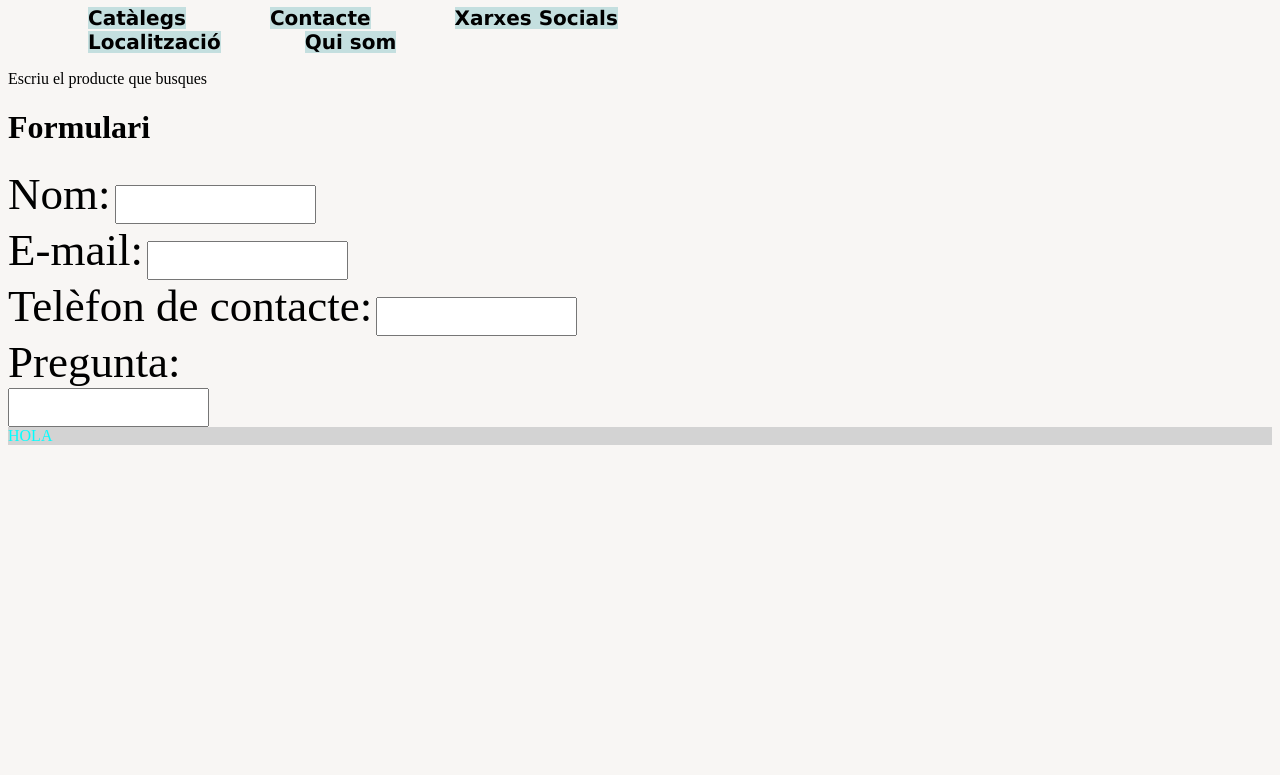
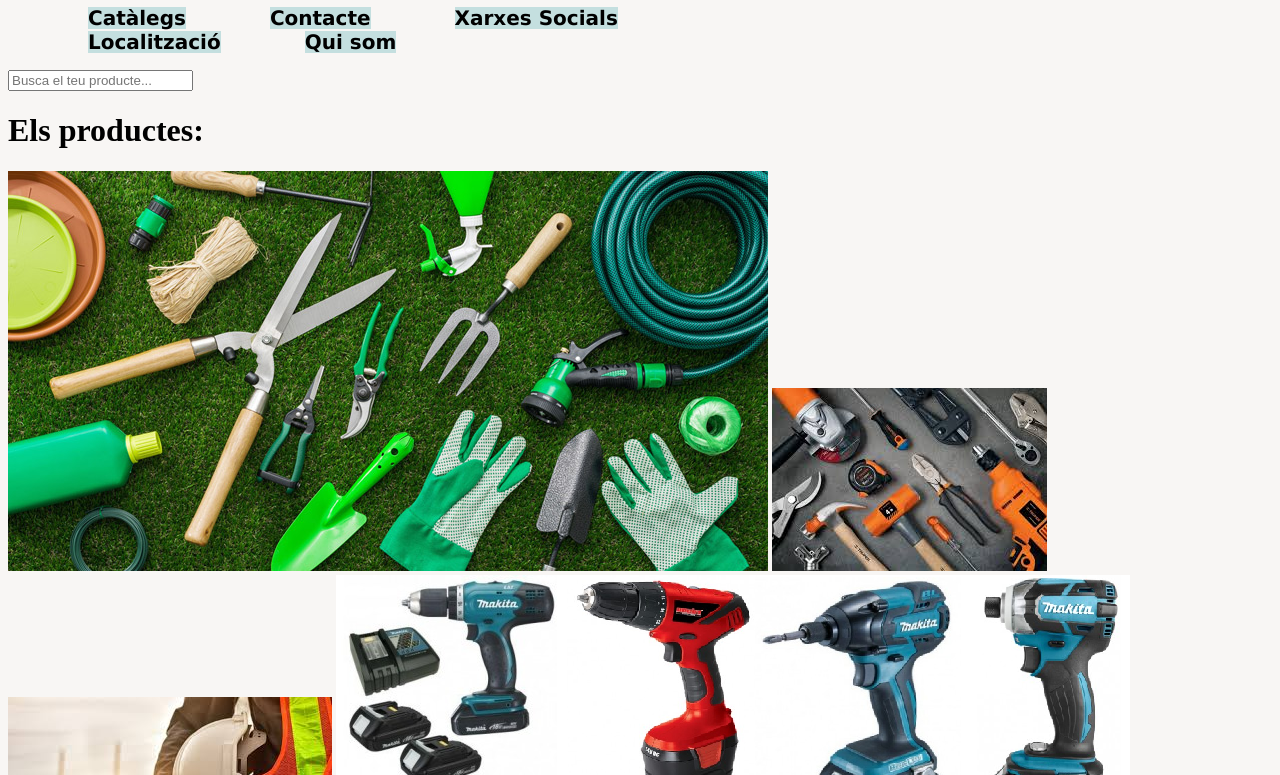
Before and after one commit to CFurri/0373-Projecte, a plain HTML site: page Projecte.html in a window 1280 px wide. Shown: the part 177-952 px from the top of the page. Before the commit the page ends 800 px from the top, so only its background shows below. Drawn offline with Linux system fonts and the light colour scheme.

Commit message:
Més feina feta

```diff
--- a/Projecte.html
+++ b/Projecte.html
@@ -28,12 +28,31 @@
 
 
     <!--CERCA -->
-    <section class="cerca">
-        <form action="">Escriu el producte que busques</form>
+    <div class="nav_producte">
+        <input type="text" placeholder="Busca el teu producte...">
+    </div>
 
+</header>
+
+<main>
+
+    <!--SECTION -->
+
+<h1>Els productes:</h1>
+<section>
+    <article>
+
+        <img src="Jardineria.jpg" height="400" width="760"/>
+
+        <img src="eines.jpeg" height="183" width="275"/>
+
+        <img src="epis.jpeg" height="155" width="324"/>
+
+        <img src="herramientas.png" height="277" width="794"/>
+
+    </article>
 </section>
 
-    <main>
     <h1>Formulari</h1>
     <form>
         <label for="nom">Nom:</label>
@@ -47,13 +66,12 @@
 
         <label for="Pregunta">Pregunta:</label><br>
         <input type="text" id="Pregunta"><br>
+
     </form>
+
+<aside></aside>
 </main>
 
-
-
-
-</header>
 <footer>HOLA</footer>
 
 </body>
```
Also changed, not shown: Jardineria.jpg (added), eines.jpeg (added), epis.jpeg (added), herramientas.png (added), 1 other file. Lines whose indentation alone changed are shown as unchanged.
